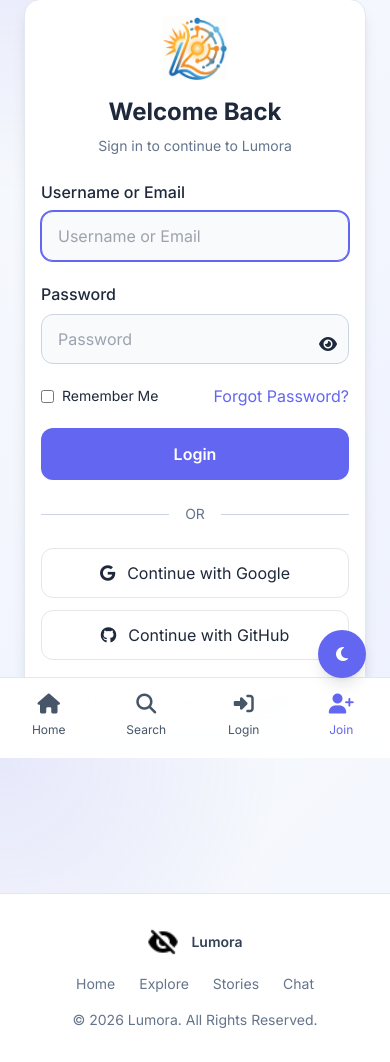
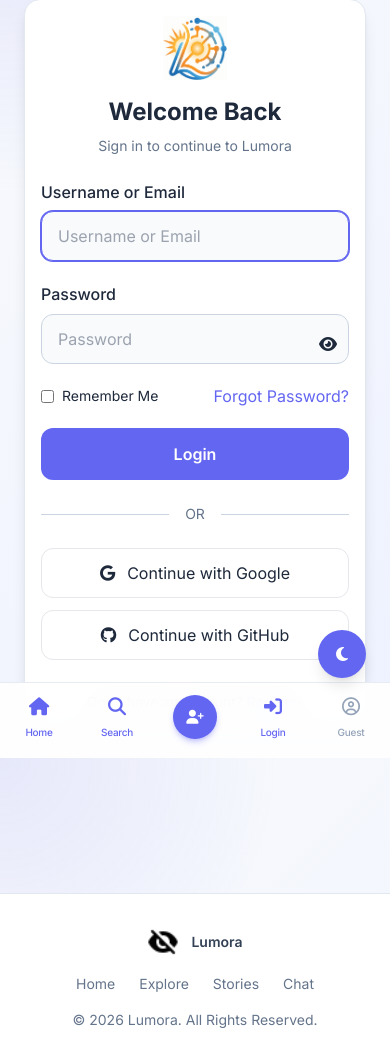
Before and after one commit to yashwantkr002/Lumora, a Django app: page / in a window 390 px wide. Shown: the part 86-1148 px from the top of the page. Run offline with Django 5.2, Linux system fonts and the light colour scheme; some libraries are stand-ins or nearby versions.

Commit message:
add some

```diff
--- a/templates/includes/mobile_nav.html
+++ b/templates/includes/mobile_nav.html
@@ -1,71 +1,85 @@
 <nav
     id="mobile-nav"
-    class="fixed bottom-0 left-0 right-0 z-50 border-t border-slate-200 bg-white/95 pb-[max(0.5rem,env(safe-area-inset-bottom))] backdrop-blur-lg dark:border-slate-800 dark:bg-slate-900/95 lg:hidden"
+    class="fixed bottom-0 left-0 right-0 z-50 border-t border-slate-200/80 bg-white/90 backdrop-blur-lg pb-[max(0.5rem,env(safe-area-inset-bottom))] dark:border-slate-800/80 dark:bg-slate-900/90 lg:hidden"
 >
-
     {% if request.user.is_authenticated %}
-        <div
-            class="grid grid-cols-5"
-        >
-            <a href="{% url 'post:feed' %}" data-nav-link class="flex flex-col items-center py-3 text-slate-600 transition hover:text-primary dark:text-slate-300">
-                <i class="fa-solid fa-house text-xl"></i>
-                <span class="mt-1 text-xs">Home</span>
+        <!-- Authenticated Navigation (5 Items) -->
+        <div class="grid grid-cols-5 items-center">
+            <!-- Home -->
+            <a href="{% url 'post:feed' %}" data-nav-link class="flex flex-col items-center justify-center py-2.5 text-slate-600 transition hover:text-primary dark:text-slate-400 dark:hover:text-primary">
+                <i class="fa-solid fa-house text-lg"></i>
+                <span class="mt-1 text-[10px] font-medium tracking-tight">Home</span>
             </a>
 
-            <a href="{% url 'search' %}" data-nav-link class="flex flex-col items-center py-3 text-slate-600 transition hover:text-primary dark:text-slate-300">
-                <i class="fa-solid fa-magnifying-glass text-xl"></i>
-                <span class="mt-1 text-xs">Search</span>
+            <!-- Search -->
+            <a href="{% url 'search' %}" data-nav-link class="flex flex-col items-center justify-center py-2.5 text-slate-600 transition hover:text-primary dark:text-slate-400 dark:hover:text-primary">
+                <i class="fa-solid fa-magnifying-glass text-lg"></i>
+                <span class="mt-1 text-[10px] font-medium tracking-tight">Search</span>
             </a>
 
-            <a href="{% url 'post:create' %}" class="flex flex-col items-center py-3 text-primary">
-                <div class="flex h-12 w-12 items-center justify-center rounded-full bg-primary text-white shadow-lg">
-                    <i class="fa-solid fa-plus"></i>
+            <!-- Create Post (Primary CTA) -->
+            <a href="{% url 'post:create' %}" aria-label="Create Post" class="flex flex-col items-center justify-center py-1 text-primary transition active:scale-95">
+                <div class="flex h-11 w-11 items-center justify-center rounded-full bg-primary text-white shadow-md shadow-primary/30">
+                    <i class="fa-solid fa-plus text-base"></i>
                 </div>
             </a>
 
-            <a href="{% url 'notification:list' %}" data-nav-link class="relative flex flex-col items-center py-3 text-slate-600 transition hover:text-primary dark:text-slate-300">
-                <i class="fa-solid fa-bell text-xl"></i>
+            <!-- Alerts -->
+            <a href="{% url 'notification:list' %}" data-nav-link class="relative flex flex-col items-center justify-center py-2.5 text-slate-600 transition hover:text-primary dark:text-slate-400 dark:hover:text-primary">
+                <i class="fa-solid fa-bell text-lg"></i>
                 {% if unread_notifications_count %}
-                    <span class="absolute right-5 top-2 flex h-5 w-5 items-center justify-center rounded-full bg-red-500 text-[10px] text-white">
+                    <span class="absolute right-4 top-2 flex h-4 w-4 items-center justify-center rounded-full bg-red-500 text-[9px] font-bold text-white ring-2 ring-white dark:ring-slate-900">
                         {{ unread_notifications_count }}
                     </span>
                 {% endif %}
-                <span class="mt-1 text-xs">Alerts</span>
+                <span class="mt-1 text-[10px] font-medium tracking-tight">Alerts</span>
             </a>
 
-            <a href="{% url 'profile' request.user.username %}" data-nav-link class="flex flex-col items-center py-3 text-slate-600 transition hover:text-primary dark:text-slate-300">
+            <!-- Profile -->
+            <a href="{% url 'profile' request.user.username %}" data-nav-link class="flex flex-col items-center justify-center py-2.5 text-slate-600 transition hover:text-primary dark:text-slate-400 dark:hover:text-primary">
                 {% if request.user.profile.avatar %}
-                    <img src="{{ request.user.profile.avatar.url }}" alt="{{ request.user.username }}" class="h-7 w-7 rounded-full object-cover">
+                    <img src="{{ request.user.profile.avatar.url }}" alt="{{ request.user.username }}" class="h-6 w-6 rounded-full object-cover ring-1 ring-slate-300 dark:ring-slate-700">
                 {% else %}
-                    <div class="flex h-7 w-7 items-center justify-center rounded-full bg-slate-300 text-[10px] font-semibold text-slate-700">
+                    <div class="flex h-6 w-6 items-center justify-center rounded-full bg-slate-200 text-[10px] font-bold text-slate-700 dark:bg-slate-700 dark:text-slate-200">
                         {{ request.user.username|first|upper }}
                     </div>
                 {% endif %}
-                <span class="mt-1 text-xs">Profile</span>
+                <span class="mt-1 text-[10px] font-medium tracking-tight">Profile</span>
             </a>
         </div>
     {% else %}
-        <div class="grid grid-cols-4">
-            <a href="{% url 'post:feed' %}" data-nav-link class="flex flex-col items-center py-3 text-slate-600 transition hover:text-primary dark:text-slate-300">
-                <i class="fa-solid fa-house text-xl"></i>
-                <span class="mt-1 text-xs">Home</span>
+        <!-- Unauthenticated Navigation (5 Items symmetrical grid) -->
+        <div class="grid grid-cols-5 items-center">
+            <!-- Home -->
+            <a href="{% url 'login' %}" data-nav-link class="flex flex-col items-center justify-center py-2.5 text-slate-600 transition hover:text-primary dark:text-slate-400 dark:hover:text-primary">
+                <i class="fa-solid fa-house text-lg"></i>
+                <span class="mt-1 text-[10px] font-medium tracking-tight">Home</span>
             </a>
 
-            <a href="{% url 'search' %}" data-nav-link class="flex flex-col items-center py-3 text-slate-600 transition hover:text-primary dark:text-slate-300">
-                <i class="fa-solid fa-magnifying-glass text-xl"></i>
-                <span class="mt-1 text-xs">Search</span>
+            <!-- Search -->
+            <a href="{% url 'login' %}" data-nav-link class="flex flex-col items-center justify-center py-2.5 text-slate-600 transition hover:text-primary dark:text-slate-400 dark:hover:text-primary">
+                <i class="fa-solid fa-magnifying-glass text-lg"></i>
+                <span class="mt-1 text-[10px] font-medium tracking-tight">Search</span>
             </a>
 
-            <a href="{% url 'login' %}" class="flex flex-col items-center py-3 text-slate-600 transition hover:text-primary dark:text-slate-300">
-                <i class="fa-solid fa-right-to-bracket text-xl"></i>
-                <span class="mt-1 text-xs">Login</span>
+            <!-- Primary Action: Join (Conversion Focal Point) -->
+            <a href="{% url 'register' %}" aria-label="Join Platform" class="flex flex-col items-center justify-center py-1 text-primary transition active:scale-95">
+                <div class="flex h-11 w-11 items-center justify-center rounded-full bg-primary text-white shadow-md shadow-primary/30">
+                    <i class="fa-solid fa-user-plus text-sm"></i>
+                </div>
             </a>
 
-            <a href="{% url 'register' %}" class="flex flex-col items-center py-3 text-primary">
-                <i class="fa-solid fa-user-plus text-xl"></i>
-                <span class="mt-1 text-xs">Join</span>
+            <!-- Login -->
+            <a href="{% url 'login' %}" data-nav-link class="flex flex-col items-center justify-center py-2.5 text-slate-600 transition hover:text-primary dark:text-slate-400 dark:hover:text-primary">
+                <i class="fa-solid fa-right-to-bracket text-lg"></i>
+                <span class="mt-1 text-[10px] font-medium tracking-tight">Login</span>
+            </a>
+
+            <!-- Guest Profile/Info Target -->
+            <a href="{% url 'login' %}" data-nav-link class="flex flex-col items-center justify-center py-2.5 text-slate-400 transition hover:text-primary dark:text-slate-500 dark:hover:text-primary">
+                <i class="fa-regular fa-circle-user text-lg"></i>
+                <span class="mt-1 text-[10px] font-medium tracking-tight">Guest</span>
             </a>
         </div>
     {% endif %}
-
 </nav>
```
